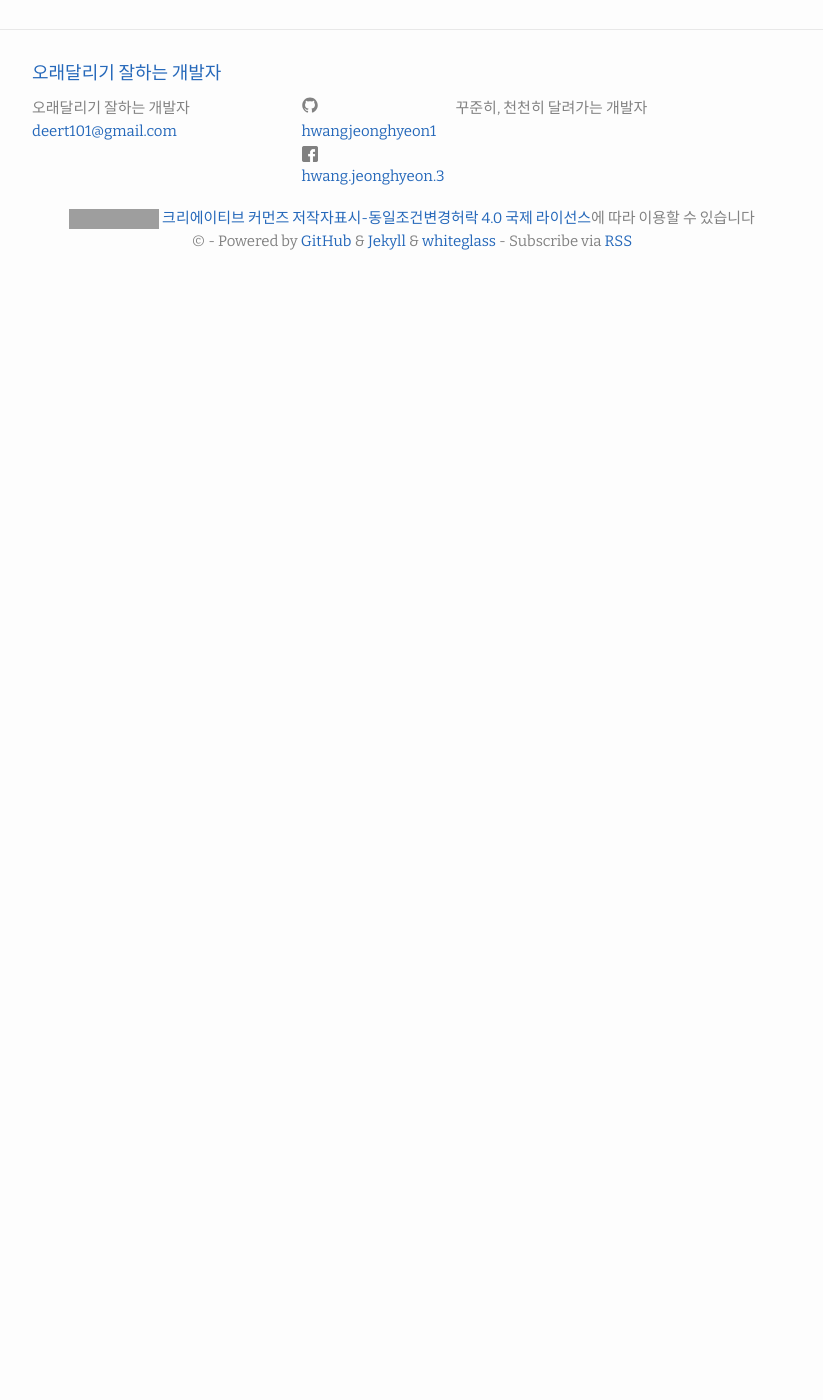
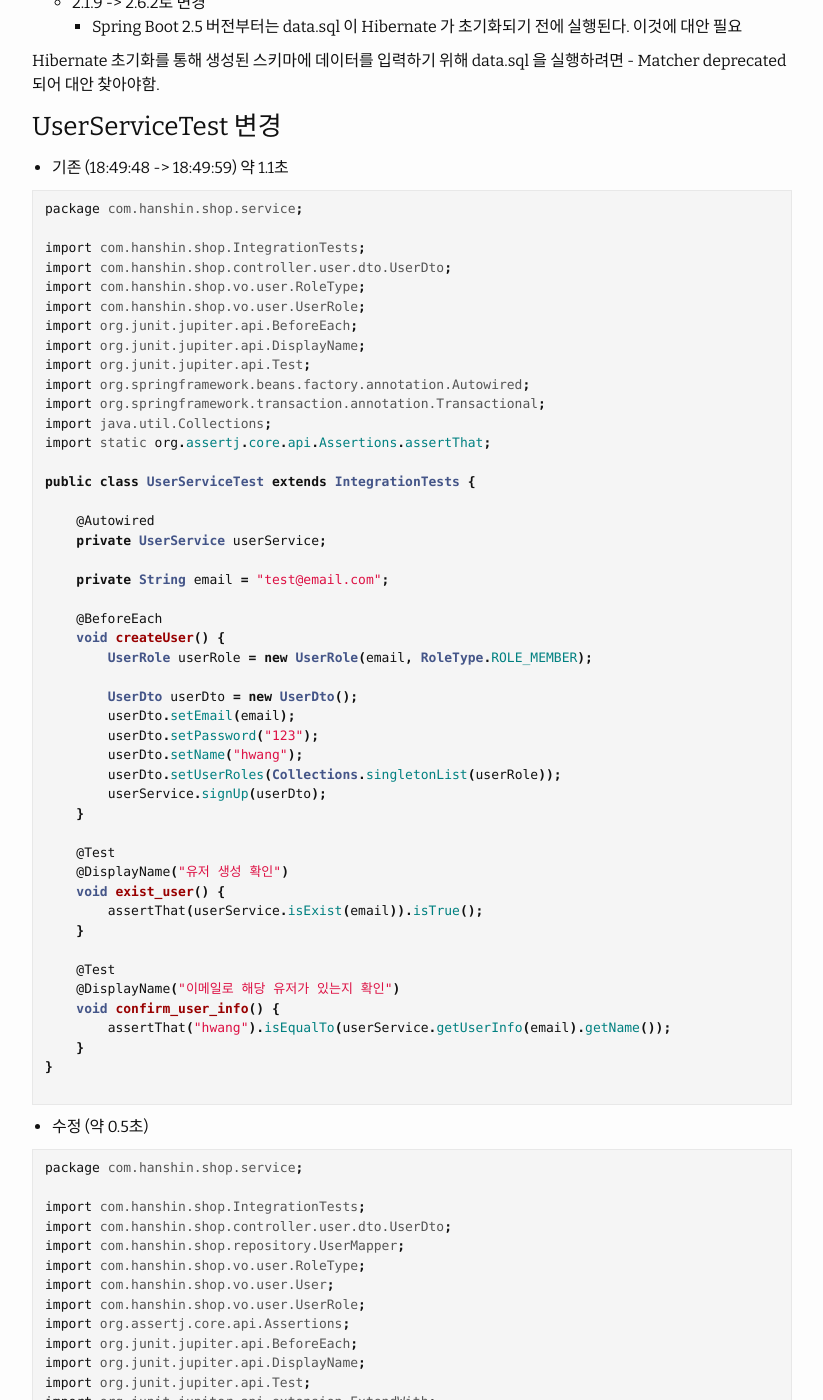
Before and after one commit to HWANGJEONGHYEON1/HWANGJEONGHYEON1.github.io, a Jekyll site: the page built from _posts/2022-01-06-프로젝트테스트코드개선.md, in a window 1280 px wide and 1400 px high, scrolled down 2282 px. Shown: the whole window, without its empty margins (228-1051 px from the left). Built offline with Jekyll 4.4.1, drawn with Linux system fonts in a browser that asks for light colours; comment, search, counter and statistics services are not loaded; before the commit the page ends 2564 px from its top, so only the background shows below that; some of the changed text lies outside the part shown; grey boxes are pictures that could not be loaded.

Commit message:
[docs] 서비스테스트 코드 로직 수정

````diff
--- a/_posts/2022-01-06-프로젝트테스트코드개선.md
+++ b/_posts/2022-01-06-프로젝트테스트코드개선.md
@@ -71,7 +71,162 @@ public abstract class IntegrationTests {
 
 ```
 
+
+### springboot version up
+- junit4 -> junit 5로 변경한다.
+- gradle에 의존성을 추가하고 테스트코드를 돌려보니 에러
+- 구글링해도 되지 않는다.
+- spring 2.2 이후는 기본적으로 junit5가 내장 되어있다고함
+    - 2.1.9 -> 2.6.2로 변경
+        - Spring Boot 2.5 버전부터는 data.sql 이 Hibernate 가 초기화되기 전에 실행된다. 이것에 대안 필요
+
+Hibernate 초기화를 통해 생성된 스키마에 데이터를 입력하기 위해 data.sql 을 실행하려면
+    - Matcher deprecated 되어 대안 찾아야함.
+
+
+### UserServiceTest 변경
+
+- 기존 (18:49:48 -> 18:49:59) 약 1.1초
+
+```java
+package com.hanshin.shop.service;
+
+import com.hanshin.shop.IntegrationTests;
+import com.hanshin.shop.controller.user.dto.UserDto;
+import com.hanshin.shop.vo.user.RoleType;
+import com.hanshin.shop.vo.user.UserRole;
+import org.junit.jupiter.api.BeforeEach;
+import org.junit.jupiter.api.DisplayName;
+import org.junit.jupiter.api.Test;
+import org.springframework.beans.factory.annotation.Autowired;
+import org.springframework.transaction.annotation.Transactional;
+import java.util.Collections;
+import static org.assertj.core.api.Assertions.assertThat;
+
+public class UserServiceTest extends IntegrationTests {
+
+    @Autowired
+    private UserService userService;
+
+    private String email = "test@email.com";
+
+    @BeforeEach
+    void createUser() {
+        UserRole userRole = new UserRole(email, RoleType.ROLE_MEMBER);
+
+        UserDto userDto = new UserDto();
+        userDto.setEmail(email);
+        userDto.setPassword("123");
+        userDto.setName("hwang");
+        userDto.setUserRoles(Collections.singletonList(userRole));
+        userService.signUp(userDto);
+    }
+
+    @Test
+    @DisplayName("유저 생성 확인")
+    void exist_user() {
+        assertThat(userService.isExist(email)).isTrue();
+    }
+
+    @Test
+    @DisplayName("이메일로 해당 유저가 있는지 확인")
+    void confirm_user_info() {
+        assertThat("hwang").isEqualTo(userService.getUserInfo(email).getName());
+    }
+}
+
+```
+
+- 수정 (약 0.5초)
+
+```java
+package com.hanshin.shop.service;
+
+import com.hanshin.shop.IntegrationTests;
+import com.hanshin.shop.controller.user.dto.UserDto;
+import com.hanshin.shop.repository.UserMapper;
+import com.hanshin.shop.vo.user.RoleType;
+import com.hanshin.shop.vo.user.User;
+import com.hanshin.shop.vo.user.UserRole;
+import org.assertj.core.api.Assertions;
+import org.junit.jupiter.api.BeforeEach;
+import org.junit.jupiter.api.DisplayName;
+import org.junit.jupiter.api.Test;
+import org.junit.jupiter.api.extension.ExtendWith;
+import org.mockito.InjectMocks;
+import org.mockito.Mock;
+import org.mockito.junit.jupiter.MockitoExtension;
+import org.springframework.beans.factory.annotation.Autowired;
+import org.springframework.transaction.annotation.Transactional;
+import java.util.Collections;
+import java.util.Optional;
+
+import static org.assertj.core.api.Assertions.assertThat;
+import static org.mockito.ArgumentMatchers.any;
+import static org.mockito.Mockito.verify;
+import static org.mockito.Mockito.when;
+
+@Transactional
+@ExtendWith(MockitoExtension.class)
+public class UserServiceTest {
+
+    @Mock
+    UserMapper userMapper;
+    @InjectMocks
+    private UserService userService;
+
+    private String email = "test123@email.com";
+
+    @BeforeEach
+    void setup() {
+
+    }
+
+    @Test
+    @DisplayName("멤버 생성")
+    void member_create() {
+        // given
+        UserDto mockUserDto = createUser();
+        when(userMapper.signUp(any())).thenReturn(1);
+        //when
+        userService.signUp(mockUserDto);
+    }
+
+    private UserDto createUser() {
+        UserRole userRole = new UserRole(email, RoleType.ROLE_MEMBER);
+
+        UserDto mockUserDto = UserDto.builder()
+                .email(email)
+                .password("123")
+                .name("hwang")
+                .userRoles(Collections.singletonList(userRole))
+                .build();
+        return mockUserDto;
+    }
+
+    @Test
+    @DisplayName("이메일로 해당 유저가 있는지 확인")
+    void confirm_user_info() {
+        UserDto mockUserDto = createUser();
+        when(userMapper.signUp(any())).thenReturn(1);
+        userService.signUp(mockUserDto);
+        when(userMapper.findByEmail(any())).thenReturn(new User().userTransfer(mockUserDto));
+        assertThat("hwang").isEqualTo(userService.getUserInfo(email).getName());
+
+        User userInfo = userService.getUserInfo(email);
+        Assertions.assertThat(userInfo).isNotNull();
+        Assertions.assertThat(userInfo.getName()).isEqualTo("hwang");
+    }
+}
+
+```
+
+- 기존 것은 @SpringBootTest를 사용하여 빈을 생성하고 나서 테스트를 진행한다.
+- 수정한 것은 빈을 미리 띄울 필요없이 바로 테스트를 진행하기에 속도가 빠르다.
+- 통합 테스트를 하여 디비에 값의 검증이 필요할 때는 기존 것이 좋을 것 같고, 개발자 입장에섲는 로직 검증과 속도 면에서 빠르지만, 아직은 뭔가 불안한 느낌이 있다.
+
  ### Ref.
 
 * <https://sg-choi.tistory.com/543>
 * <https://tecoble.techcourse.co.kr/post/2021-05-18-slice-test/>
+* <https://msyu1207.tistory.com/entry/spring-boot-JdbcSQLSyntaxErrorException-Syntax-error-in-SQL-statement-expected-identifier-%ED%95%B4%EA%B2%B0-%EB%B0%A9%EC%95%88>
````
